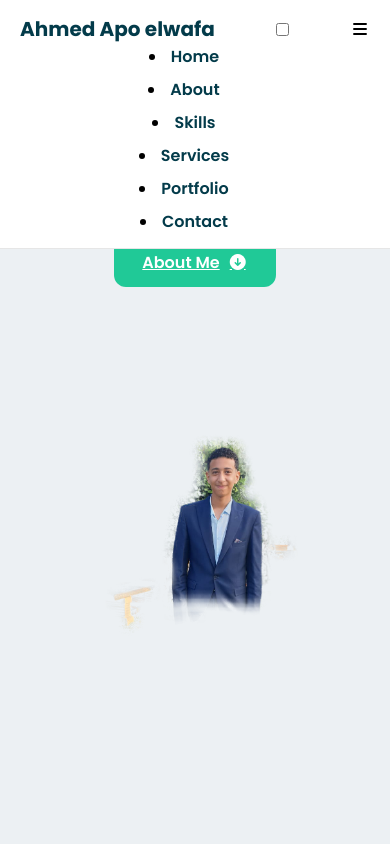
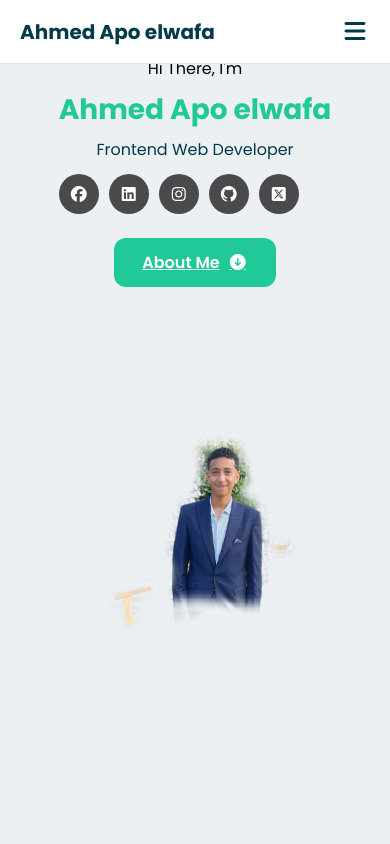
Before and after one commit to ahmedeq66-arch/portfolio, a plain HTML site: page index.html in a window 390 px wide. Shown: the top 844 px of the page. Drawn offline with Linux system fonts and the light colour scheme.

Commit message:
Refactor CSS styles and improve responsiveness

```diff
--- a/style.css
+++ b/style.css
@@ -72,6 +72,41 @@ body {
     color: var(--secondary-color);
 }
 
+/* Hide checkbox */
+.nav-toggle-checkbox {
+    display: none;
+}
+
+/* Hamburger icon */
+.nav-toggle {
+    display: none;
+    font-size: 24px;
+    cursor: pointer;
+    color: var(--primary-color);
+}
+
+/* Mobile styles */
+@media (max-width: 600px) {
+    .nav-links {
+        display: flex;
+        flex-direction: column;
+        max-height: 0; /* مخفي */
+        overflow: hidden;
+        transition: max-height 0.3s ease;
+        width: 100%;
+        background: #fff;
+        gap: 8px;
+    }
+
+    .nav-toggle {
+        display: block;
+    }
+
+    /* عند فتح الهامبورجر */
+    .nav-toggle-checkbox:checked ~ .nav-links {
+        max-height: 500px; /* يكفي ليظهر كل الروابط */
+    }
+}
 /* Header */
 header {
     padding-top: 70px;
```
